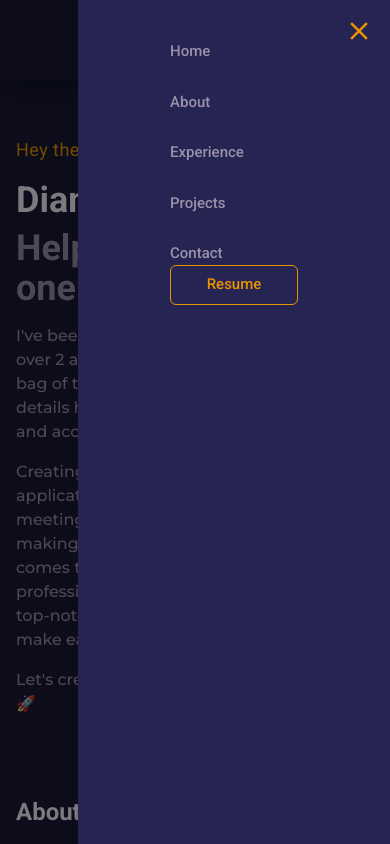
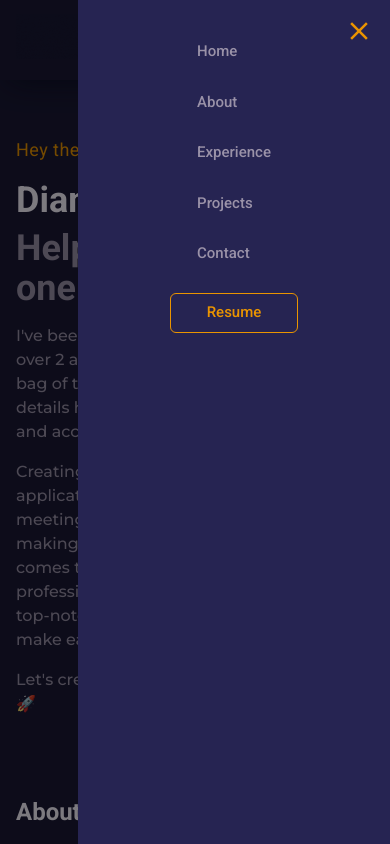
Before and after one commit to diannegabriel/website, a Next.js app: page / in a window 390 px wide. Both pictures are taken after a click on the element 362 px from the left and 40 px from the top of the page. Built offline with nearby package versions, Linux system fonts and the light colour scheme.

Commit message:
Style div encasing the hamburger menu

```diff
--- a/components/Navbar.tsx
+++ b/components/Navbar.tsx
@@ -122,7 +122,7 @@ const Navbar = () => {
                 onClick={() => setToggleMenu(false)}
                 className="text-3xl text-textAccent cursor-pointer hover:text-red-500 absolute top-4 right-4 "
               />
-              <div>
+              <div className="flex flex-col items-center gap-7">
                 <ul className="flex flex-col text-[15px] gap-7">
                   <Link href="#home">
                     <a className="flex items-center gap-1 text-textDark hover:text-textAccent cursor-pointer duration-300 nav-link">
```
